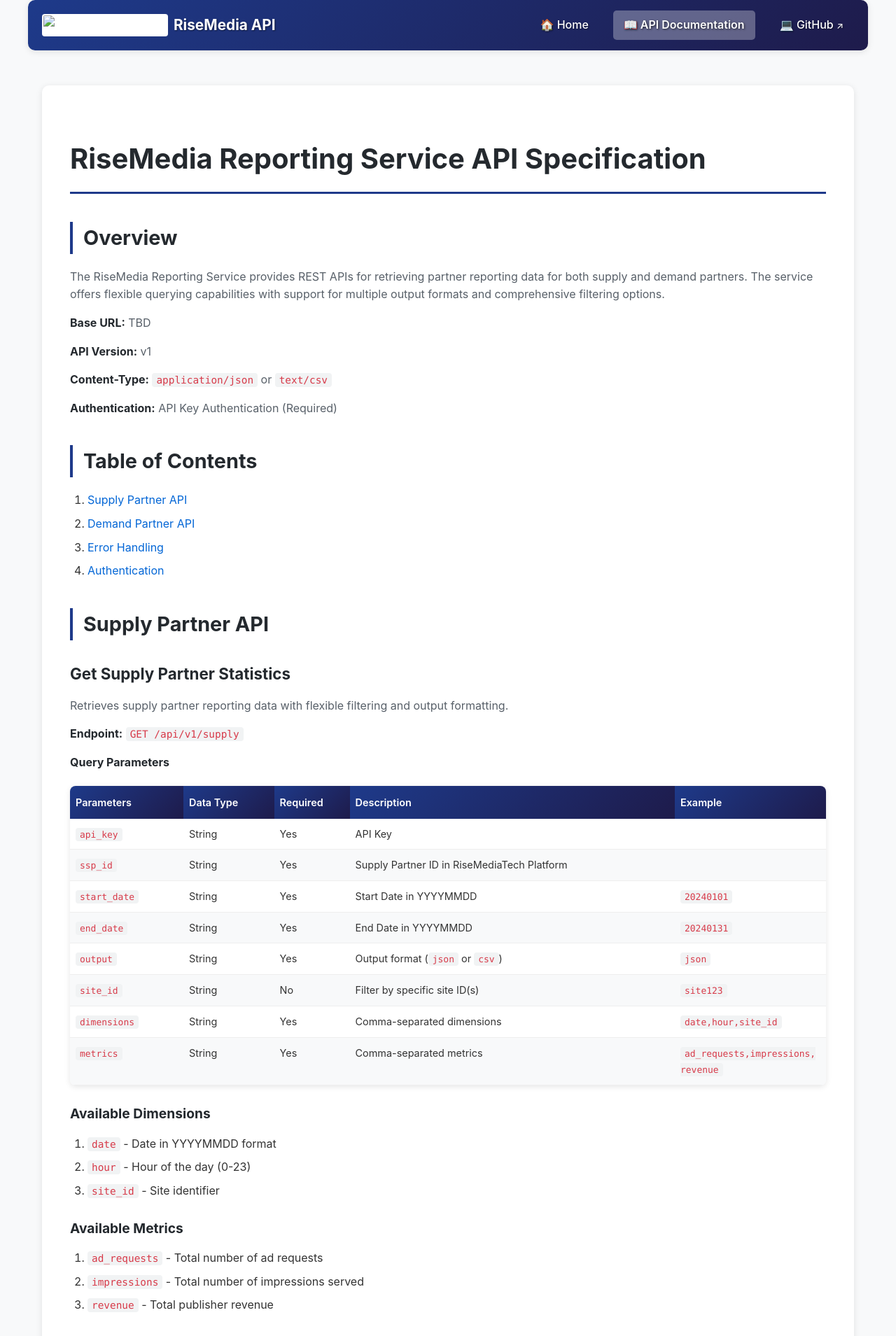
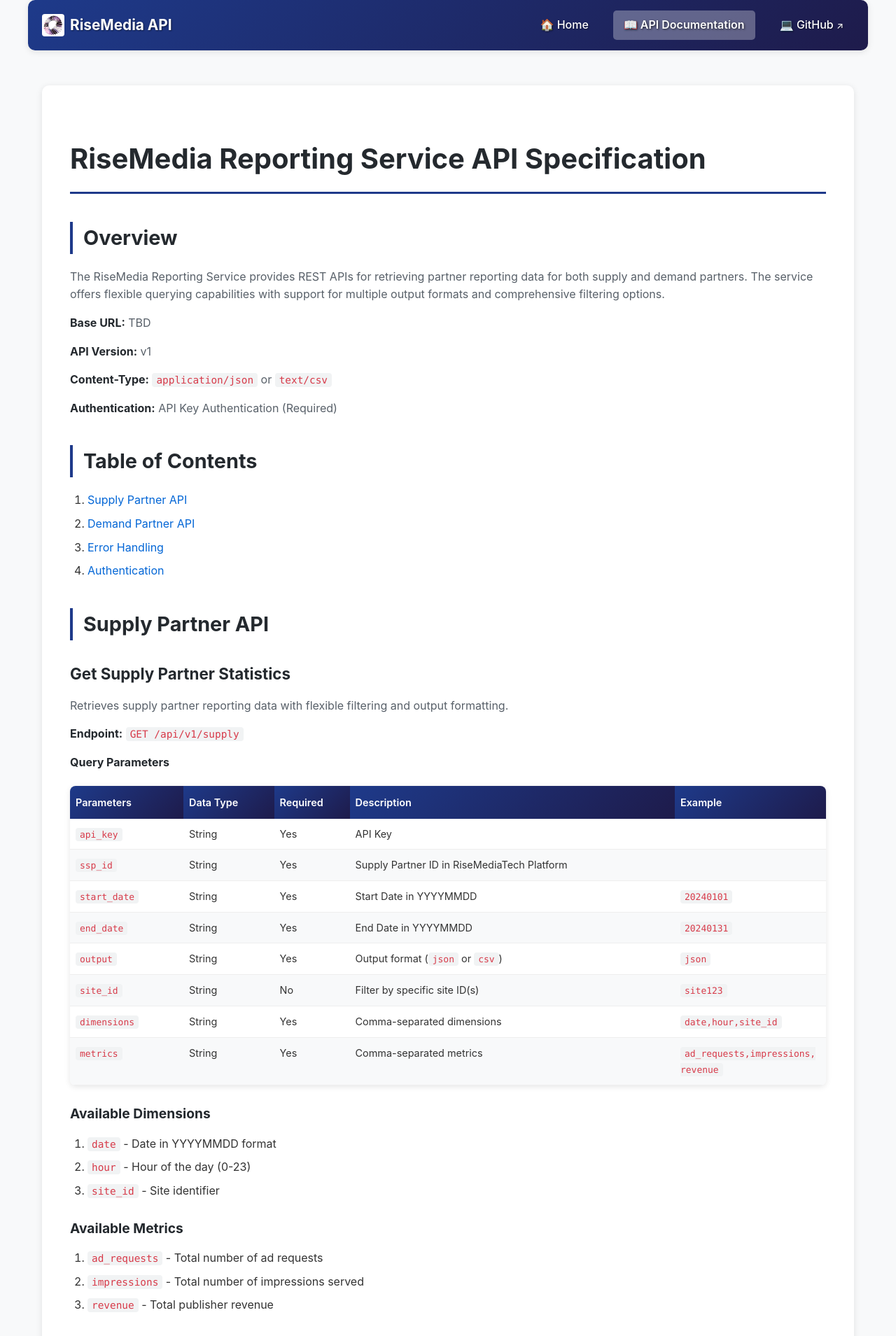
Before and after one commit to smart-exchange-ai-digital/public-api-docs, a Jekyll site: the page built from docs/api-specification.md, in a window 1280 px wide. Shown: the top 1909 px of the page at 70% size. Built offline with Jekyll 4.4.1, drawn with Linux system fonts in a browser that asks for light colours.

Commit message:
Fix UI issues

```diff
--- a/docs/_includes/navigation.html
+++ b/docs/_includes/navigation.html
@@ -1,7 +1,13 @@
 <nav class="site-nav">
   <div class="nav-container">
     <a href="{{ '/' | relative_url }}" class="nav-logo">
-      <img src="{{ '/public-api-docs/assets/risemedia-logo.png' | relative_url }}" alt="RiseMedia Logo" class="logo-image">
+      <img src="https://smart-exchange-ai-digital.github.io/public-api-docs/assets/risemedia-logo.png"
+           alt="RiseMedia Logo"
+           class="logo-image"
+           loading="eager"
+           onerror="console.log('Logo failed to load:', this.src); this.style.border='2px solid red';"
+           onload="console.log('Logo loaded successfully:', this.src);"
+           crossorigin="anonymous">
       <strong>RiseMedia API</strong>
     </a>
     <div class="nav-links">
@@ -61,12 +67,17 @@
 }
 
 .logo-image {
-  height: 32px;
-  width: auto;
+  height: 32px !important;
+  width: auto !important;
   transition: all 0.3s ease;
-  background: white;
-  padding: 2px;
-  border-radius: 4px;
+  background: white !important;
+  padding: 2px !important;
+  border-radius: 4px !important;
+  display: block !important;
+  visibility: visible !important;
+  opacity: 1 !important;
+  max-width: none !important;
+  min-height: 32px !important;
 }
 
 .nav-logo:hover .logo-image {
--- a/docs/_layouts/home.html
+++ b/docs/_layouts/home.html
@@ -8,7 +8,7 @@ layout: default
 <div class="api-documentation">
   <div class="hero-section">
     <div class="hero-logo">
-      <img src="{{ '/public-api-docs/assets/risemedia-logo.png' | relative_url }}" alt="RiseMedia Logo" class="hero-logo-image">
+      <img src="https://smart-exchange-ai-digital.github.io/public-api-docs/assets/risemedia-logo.png" alt="RiseMedia Logo" class="hero-logo-image" loading="eager">
     </div>
     <h1 class="hero-title">{{ page.title | default: site.title }}</h1>
     <p class="hero-subtitle">Professional API Documentation for Modern Development</p>
--- a/docs/api-specification.md
+++ b/docs/api-specification.md
@@ -283,7 +283,9 @@ The API uses API Key authentication for partner access. Each partner (Supply or
 
 <footer class="documentation-footer">
   <div class="footer-content">
-    <p><strong>Questions or Issues?</strong> Please contact our API support team or <a href="https://github.com/smart-exchange-ai-digital/public-api-docs/issues" target="_blank">create an issue on GitHub</a>.</p>
+    <p style="color: #ffffff !important; text-shadow: 2px 2px 4px rgba(0,0,0,0.8) !important; font-weight: bold !important; background-color: rgba(0,0,0,0.3) !important; padding: 8px 12px !important; border-radius: 6px !important; display: inline-block !important;">
+      <strong style="color: #ffffff !important; text-shadow: 2px 2px 4px rgba(0,0,0,0.9) !important;">Questions or Issues?</strong> Please contact our API support team or <a href="https://github.com/smart-exchange-ai-digital/public-api-docs/issues" target="_blank" style="color: #ffffff !important; text-decoration: underline !important; text-shadow: 2px 2px 4px rgba(0,0,0,0.8) !important;">create an issue on GitHub</a>.
+    </p>
     <div class="footer-license">
       <hr>
       <p>&copy; 2025 AI Digital. All rights reserved.</p>
```
